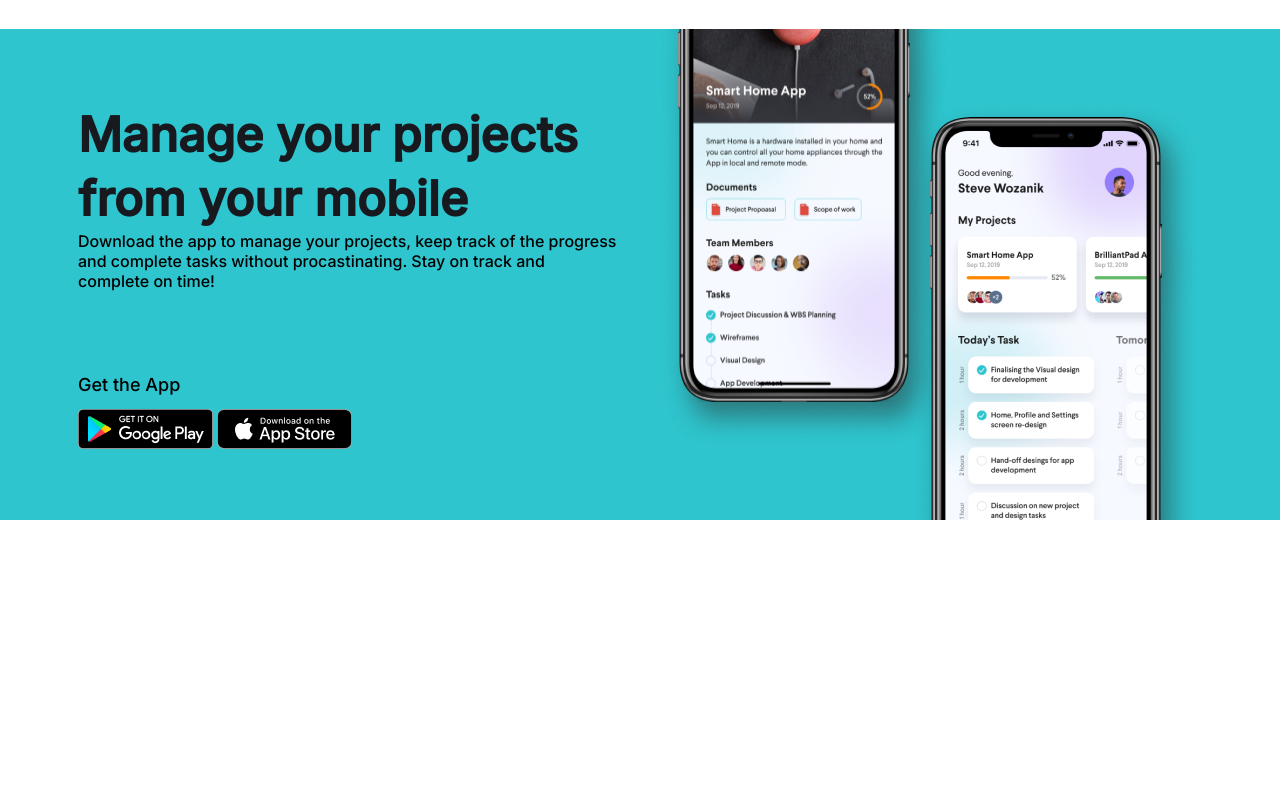
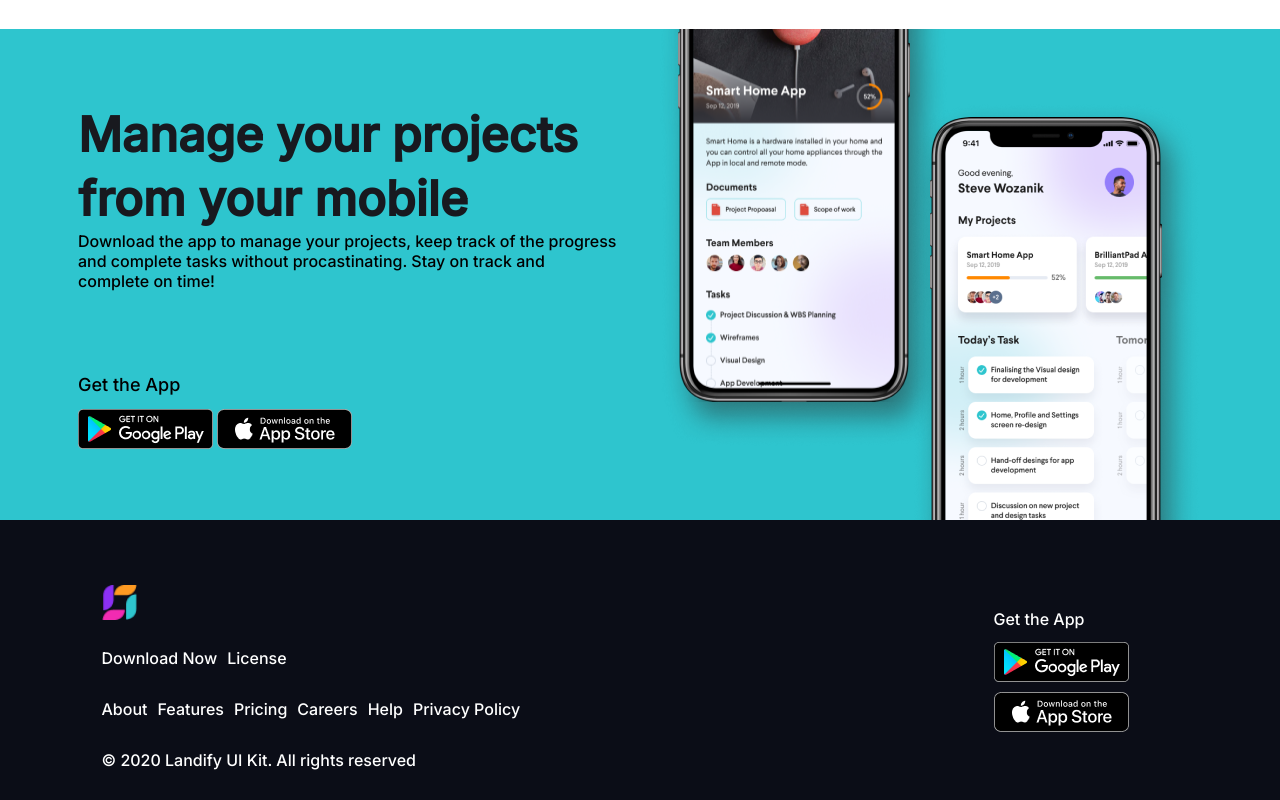
Before and after one commit to Furqaaan/Landify, a plain HTML site: page index.html in a window 1280 px wide. Shown: the part 4515-5315 px from the top of the page. Before the commit the page ends 5035 px from the top, so only its background shows below. Drawn offline with Linux system fonts and the light colour scheme.

Commit message:
Completed footer section

```diff
--- a/Css/style.css
+++ b/Css/style.css
@@ -430,8 +430,6 @@
 	display: flex;
 }
 
-
-
 .downloadText h2 {
 	font-weight: 800;
 	font-size: 48px;
@@ -462,3 +460,52 @@
 	position: relative;
 	bottom: -33px;
 }
+
+.footerSection {
+	width: 100%;
+	height: 280px;
+	background-color: #0B0D17;;
+	color: white;
+	font-weight: 400;
+	font-size: 16px;
+	line-height: 26px;
+}
+
+.footerSectionContainer {
+	display: flex;
+	max-width: 1440px;
+	margin: 65px auto;
+	justify-content: space-around;
+	gap: 50px;
+	align-items: center
+}
+
+.footerLinks {
+	display: flex;
+	flex-direction: column;
+	width: 489px;
+	height: 168px;
+	gap: 25px;
+	position: relative;
+	left: -50px;
+}
+
+.mainLinks,.subLinks {
+	display: flex;
+	gap:10px;
+	list-style-type: none;
+}
+
+.footerDownloadBtns {
+	display: flex;
+	flex-direction: column;
+	gap: 10px;
+}
+
+.footerLinks img {
+	width: 35px;
+}
+
+li:hover {
+	cursor: pointer;
+}
--- a/index.html
+++ b/index.html
@@ -239,6 +239,32 @@
 			</div>
 		</div>
 
+
+		<div class="footerSection">
+			<div class="footerSectionContainer">
+				<div class="footerLinks">
+					<img src="Images/logos/landify.png" alt="landify logo">
+					<ul class="mainLinks">
+						<li>Download Now</li>
+						<li>License</li>
+					</ul>
+					<ul class="subLinks">
+						<li>About</li>
+						<li>Features</li>
+						<li>Pricing</li>
+						<li>Careers</li>
+						<li>Help</li>
+						<li>Privacy Policy</li>
+					</ul>
+					<p>© 2020 Landify UI Kit. All rights reserved</p>
+				</div>
+				<div class="footerDownloadBtns">
+					<p>Get the App</p>
+					<img src="Images/playstore-badge.png" alt="playstore">
+					<img src="Images/appstore-badge.png" alt="appstore">
+				</div>
+			</div>
+		</div>
 	</div>
 </body>
 </html>
```
Also changed, not shown: Images/logos/landify.png (added).
